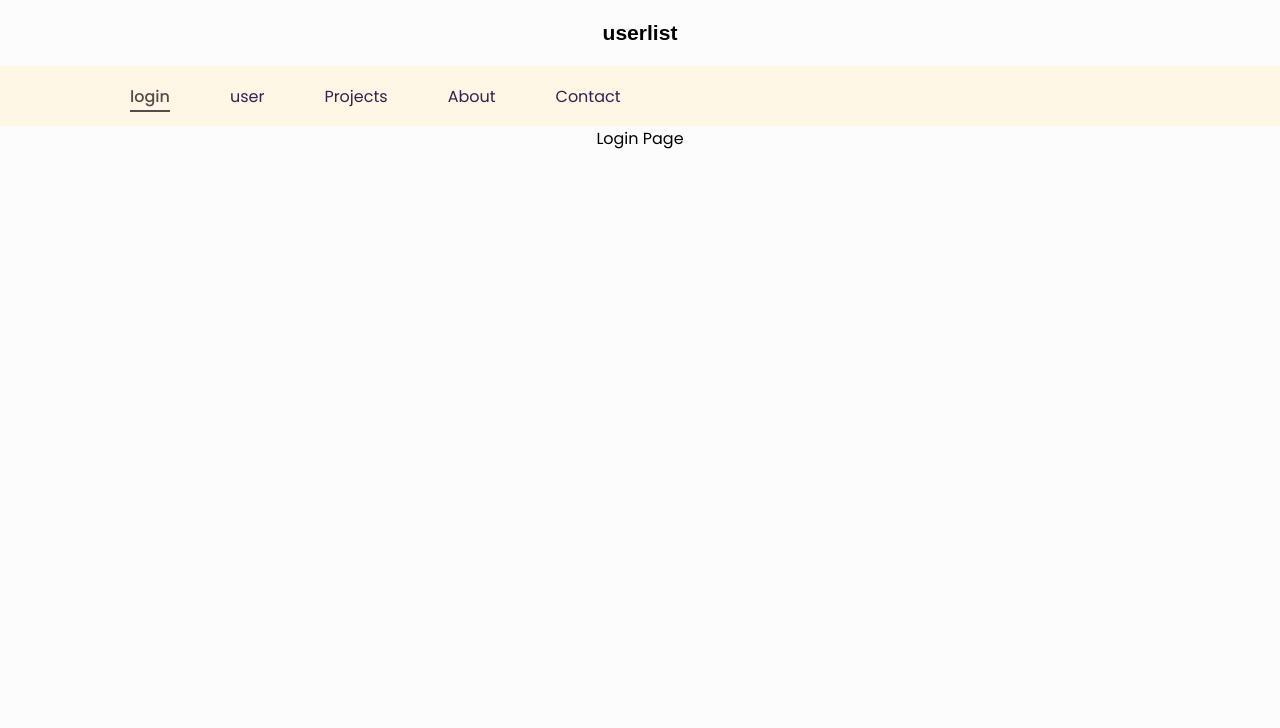
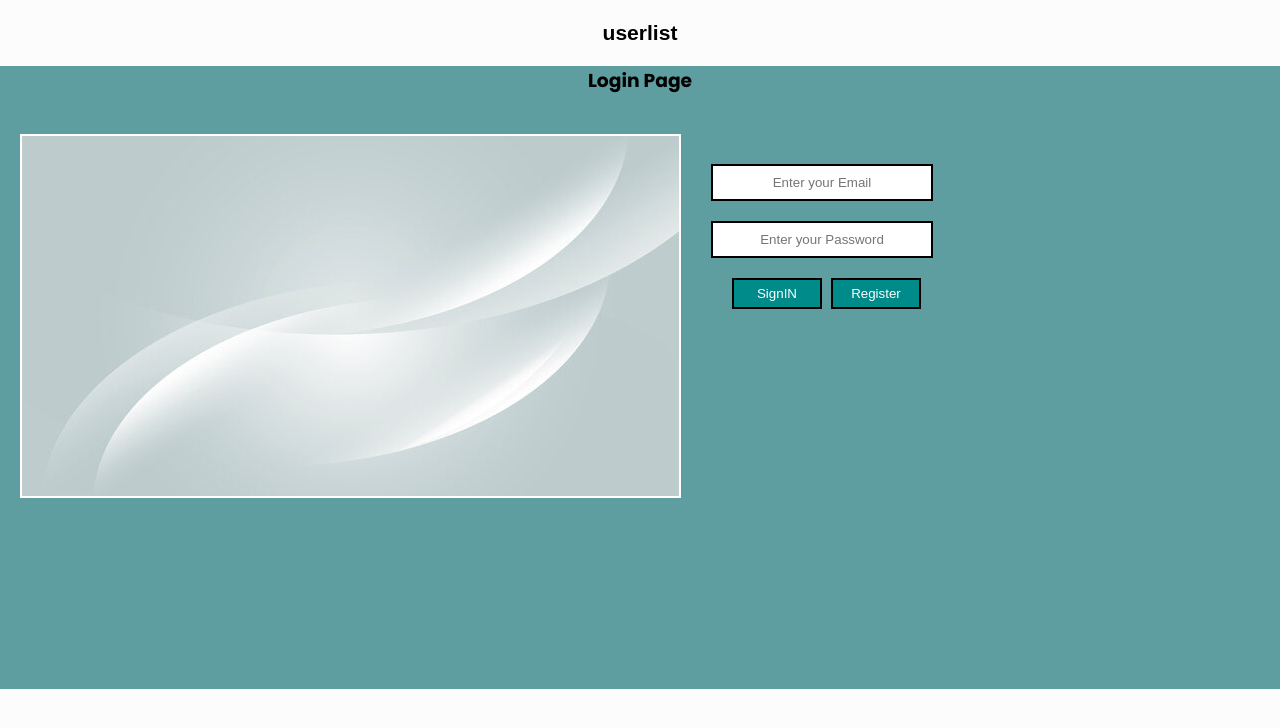
Before and after one commit to ankitkumar728989/UserlistDemo, a React (Create React App) app: page / in a window 1280 px wide. Shown: the top 728 px of the page. Built offline with nearby package versions, Linux system fonts and the light colour scheme.

Commit message:
registration and login changes

```diff
--- a/src/commonModule/Navbar/Navbar.css
+++ b/src/commonModule/Navbar/Navbar.css
@@ -102,4 +102,13 @@ body {
     margin-right: unset;
     margin-top: 22px;
   }
+
 }
+
+.nav-elements ul li #btn{
+  min-width: 70px;
+  padding: 4px;
+  background-color: antiquewhite;
+  color: black;
+  border: 2px solid;
+}
--- a/src/commonModule/Navbar/Navbar.js
+++ b/src/commonModule/Navbar/Navbar.js
@@ -1,13 +1,18 @@
 import { useState } from 'react'
-import { NavLink } from 'react-router-dom'
+import { NavLink,useNavigate } from 'react-router-dom'
 // import { ReactComponent as Hamburger } from '../../assets/icons/hamburger.svg'
 import './Navbar.css'
 
 const Navbar = () => {
+  const navigate = useNavigate();
   const [showNavbar, setShowNavbar] = useState(false)
 
   const handleShowNavbar = () => {
     setShowNavbar(!showNavbar)
+  }
+  const handleLogout=()=>{
+    localStorage.removeItem("token");
+    navigate("/");
   }
 
   return (
@@ -19,10 +24,7 @@ const Navbar = () => {
         <div className={`nav-elements  ${showNavbar && 'active'}`}>
           <ul>
             <li>
-              <NavLink to="/">login</NavLink>
-            </li>
-            <li>
-              <NavLink to="/user">user</NavLink>
+              <NavLink to="/user">User</NavLink>
             </li>
             <li>
               <NavLink to="/projects">Projects</NavLink>
@@ -33,6 +35,9 @@ const Navbar = () => {
             <li>
               <NavLink to="/contact">Contact</NavLink>
             </li>
+            <li id="buttonItem">
+              <button id="btn" onClick={handleLogout}>logout</button>
+            </li>
           </ul>
         </div>
       </div>
--- /dev/null
+++ b/src/component/Register/Registration.css
@@ -0,0 +1,30 @@
+.main .InputField div> input[type="text"]{
+    padding: 9px;
+    text-align: center;
+    min-width: 200px;
+    border: 2px solid black;
+    padding: 10px;
+    margin-top: 20px;
+}
+.main .InputField div> input[type="number"]{
+    padding: 10px;
+    margin-top: 20px;
+    padding: 9px;
+    text-align: center;
+    min-width: 200px;
+    border: 2px solid black;
+}
+.main  .btnSection{
+    margin-top: 20px;
+}
+.main .btnSection button{
+    margin-left: 9px;
+    min-width: 90px;
+    padding: 6px;
+    border: 2px solid black;
+    background-color: darkcyan;
+    color: white;
+}
+.main .InputField .error{
+  color: red;
+}
--- /dev/null
+++ b/src/component/Register/Registration.js
@@ -0,0 +1,104 @@
+import React, { useState } from "react";
+import { useNavigate } from "react-router-dom";
+import  "./Registration.css"
+
+export function Registration(){
+    const navigate= useNavigate();
+    const [name,setName] = useState('');
+    const [email,setEmail] = useState('');
+    const [mobileNo,setMobileNo] = useState();
+    const [City,setCity] = useState();
+    const [errorObj,setErrorObj]=useState({
+        name:{text:'Enter your Name',hashError:false},
+        email:{text:'Enter your Email',hashError:false}
+    })
+    const gotoLoginPage=()=>{
+        navigate("/")
+    }
+
+    const setRegistrationPage=()=>{
+        if(name ==='') {
+            let {email} =errorObj
+            email.hashError=true;
+            setErrorObj(errorObj);
+        }
+        if(email === ''){
+            let {name} = errorObj;
+            name.hashError= true;
+            setErrorObj(errorObj);
+        }
+        if(name !=='' && email!==''){
+        let obj={
+            name:name,
+            email:email,
+            mobileNo:mobileNo,
+            City:City
+        }
+        let users=localStorage.getItem("users")?localStorage.getItem("users"):[];
+        users.push(obj);
+        localStorage.setItem("users",JSON.stringify(users));
+        navigate("/");
+    }
+    }
+
+    const handleInputFieldChange =(event)=>{
+        const {value,name}=event.target;
+        if(name=="email"){
+            let {email} =errorObj
+            if(value==''){
+                email.hashError=true;
+             setErrorObj(errorObj);
+            }else{
+                email.hashError=false;
+                setErrorObj(errorObj);
+            }
+            setEmail(value);
+
+        }else if(name=="name"){
+            let {name}= errorObj;
+            if(value==''){
+                name.hashError=true;
+                setErrorObj(errorObj);
+               }else{
+                name.hashError=false;
+                   setErrorObj(errorObj);
+               }
+               setName(value);
+
+        }else if(name=="mobileNo"){
+            setMobileNo(value);
+
+        }
+        else{
+            setCity(value);
+
+        }
+
+    }
+
+
+return(
+    <div className="main">
+    <h3>Registration Page</h3>
+    <div className="InputField">
+        <div> <input type="text" name="name" onChange={handleInputFieldChange} required={true} placeholder="enter your Name"></input>
+        </div>
+        <span className="error">{errorObj.name.hashError?errorObj.name.text:''}</span>
+        <div> <input type="text" name="email" onChange={handleInputFieldChange} required={true} placeholder="enter your Email"></input>
+        </div>
+        <span className="error">{errorObj.email.hashError?errorObj.email.text:''}</span>
+        <div> <input type="number" name="mobileNo" onChange={handleInputFieldChange} placeholder="enter your mobileNo"></input></div>
+        <div> <input type="text" name="city" onChange={handleInputFieldChange} placeholder="enter your City"></input></div>
+    </div>
+    <div className="btnSection">
+     <button onClick={setRegistrationPage}>Registration</button>
+     <button onClick={gotoLoginPage}>Login</button>
+    </div>
+    </div>
+
+)
+
+}
+
+
+export default Registration;
--- a/src/component/login/login.css
+++ b/src/component/login/login.css
@@ -0,0 +1,48 @@
+.MainPage{
+    background-color: cadetblue;
+    min-height: 623px;
+}
+.MainPage .InputSection{
+    Display: flex;
+    padding: 20px;
+}
+.MainPage .InputSection .Image img{
+    max-width: 100%;
+    height: auto;
+    border: 2px solid white;
+    overflow: auto;
+}
+.MainPage .InputSection .Input-field{
+    padding: 10px;
+    margin-top: 20px;
+    margin-left: 20px;
+}
+.MainPage .InputSection .Input-field .Email-Field{
+    margin-bottom: 20px;
+}
+.MainPage .InputSection .Input-field .Email-Field input[type="text"]{
+    padding: 9px;
+    text-align: center;
+    min-width: 200px;
+    border: 2px solid black;
+
+}
+.MainPage .InputSection .Input-field .Password-Field input[type="password"]{
+    padding: 9px;
+    text-align: center;
+    min-width: 200px;
+    border: 2px solid black;
+
+}
+.MainPage .InputSection .Input-field .btn-section{
+    margin-top: 20px;
+}
+.MainPage .InputSection .Input-field .btn-section button{
+    margin-left: 9px;
+    min-width: 90px;
+    padding: 6px;
+    border: 2px solid black;
+    background-color: darkcyan;
+    color: white;
+
+}
--- a/src/component/login/login.js
+++ b/src/component/login/login.js
@@ -1,12 +1,59 @@
-import React  from "react";
+import React, { useState }  from "react";
+import { useNavigate } from "react-router-dom";
+import "./login.css";
+
+export function Login(){
+    const navigate = useNavigate();
+const [email,setEmail]=useState();
+const [password,setPassword]=useState();
+
+const gotoRegisterationPage=()=>{
+    navigate("/Registration");
+}
+
+const handleInputChangeEmail=(event)=>{
+   const {value}=event.target;
+   setEmail(value);
+}
+const handleInputChangePassword=(event)=>{
+    const {value}=event.target;
+    setPassword(value);
+}
+
+const handleSignInPage=()=>{
+  if(email && password){
+    localStorage.setItem("token",password);
+    navigate("/user");
+  }else{
+    return
+  }
+}
+ return(
+    <div className="MainPage">
+       <h3>Login Page</h3>
+    <div className="InputSection">
+    <div className="Image">
+    <img src="/Images/LoginPageImage.jpg" alt="image" />
+    </div>
+    <div className="Input-field">
+    <div className="Email-Field">
+    <input type="text" onChange={handleInputChangeEmail} placeholder="Enter your Email"/>
+    </div>
+    <div className="Password-Field">
+    <input type="Password" onChange={handleInputChangePassword} placeholder="Enter your Password"/>
+    </div>
+    <div className="btn-section">
+        <button onClick={handleSignInPage}>SignIN</button>
+        <button onClick={gotoRegisterationPage}>Register</button>
+    </div>
+    </div>
 
 
-export function login(){
- return(
-    <div>
-        Login Page
     </div>
+    </div>
+
+
  )
 }
 
-export default login
+export default Login
--- a/src/component/user/userlist.css
+++ b/src/component/user/userlist.css
@@ -0,0 +1,22 @@
+#table {
+    font-family: Arial, Helvetica, sans-serif;
+    border-collapse: collapse;
+    width: 100%;
+  }
+
+  #table td, #table th {
+    border: 1px solid #ddd;
+    padding: 8px;
+  }
+
+  #table tr:nth-child(even){background-color: #f2f2f2;}
+
+  #table tr:hover {background-color: #ddd;}
+
+.main #table th {
+    padding-top: 12px;
+    padding-bottom: 12px;
+    text-align: left;
+    background-color: #04AA6D;
+    color: white;
+  }
--- a/src/component/user/userlist.js
+++ b/src/component/user/userlist.js
@@ -1,8 +1,36 @@
+import { useState } from "react";
+import "./userlist.css";
+export function Userlist(){
+    const [users,setUsers]=useState(JSON.parse(localStorage.getItem("users") || '[]'));
+    return (
+        <div className="main">
+            <h3>userlist</h3>
+            <table id="table">
+                <tr>
+                    <th>ID</th>
+                    <th>Name</th>
+                    <th>Email</th>
+                    <th>mobileNo</th>
+                    <th>City</th>
+                </tr>
+                <tr>
+                    {users.map((item,index)=>{
+                        return(
+                            <>
+                       <td>{index}</td>
+                       <td>{item.name}</td>
+                       <td>{item.email}</td>
+                       <td>{item.mobileNo}</td>
+                       <td>{item.City}</td>
+                       </>
+                        )
+                    })}
 
-export function userlist(){
-    return (
-        <div>Userlist</div>
+                </tr>
+
+            </table>
+        </div>
     )
 }
 
- export default userlist;
+ export default Userlist;
--- a/src/routing.js
+++ b/src/routing.js
@@ -1,15 +1,24 @@
 import {BrowserRouter,Route,Routes} from "react-router-dom";
-import login from "../src/component/login/login"
-import user from "../src/component/user/userlist"
+import Login from "../src/component/login/login"
+import Userlist from "../src/component/user/userlist"
 import Navbar from "./commonModule/Navbar/Navbar";
+import Registration from "./component/Register/Registration"
 export function Routing(){
     return(
 <BrowserRouter>
-<Navbar/>
-<Routes>
-    <Route path="/" Component={login}></Route>
-    <Route path="/user" Component={user}></Route>
+{!localStorage.getItem("token")?(
+ <Routes>
+ <Route path="/" Component={Login}></Route>
+ <Route path="/Registration" Component={Registration}></Route>
 </Routes>
+):(
+    <>
+    <Navbar/>
+    <Routes>
+        <Route path="/user" Component={Userlist}></Route>
+    </Routes>
+    </>
+)}
 </BrowserRouter>
     )
 }
```
Also changed, not shown: public/Images/LoginPageImage.jpg (added).
